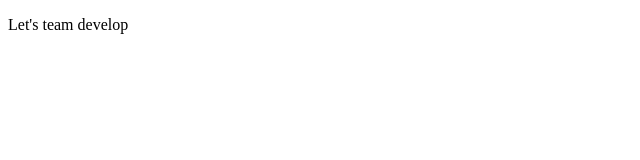
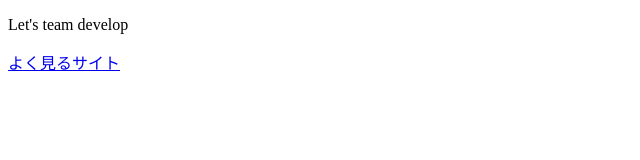
Before and after one commit to nishiyu0919/kadai2, a plain HTML site: page index.html in a window 1280 px wide. Shown: the whole page, without its empty margins (0-640 px from the left). Drawn offline with Linux system fonts and the light colour scheme.

Commit message:
よく見るURL

```diff
--- a/index.html
+++ b/index.html
@@ -2,5 +2,6 @@
 <html lang="ja">
 	<body>
 	 <p>Let's team develop</p>
+	 <a href="https://www.youtube.com/">よく見るサイト</a><br>
 	</body>
 </html>
```
